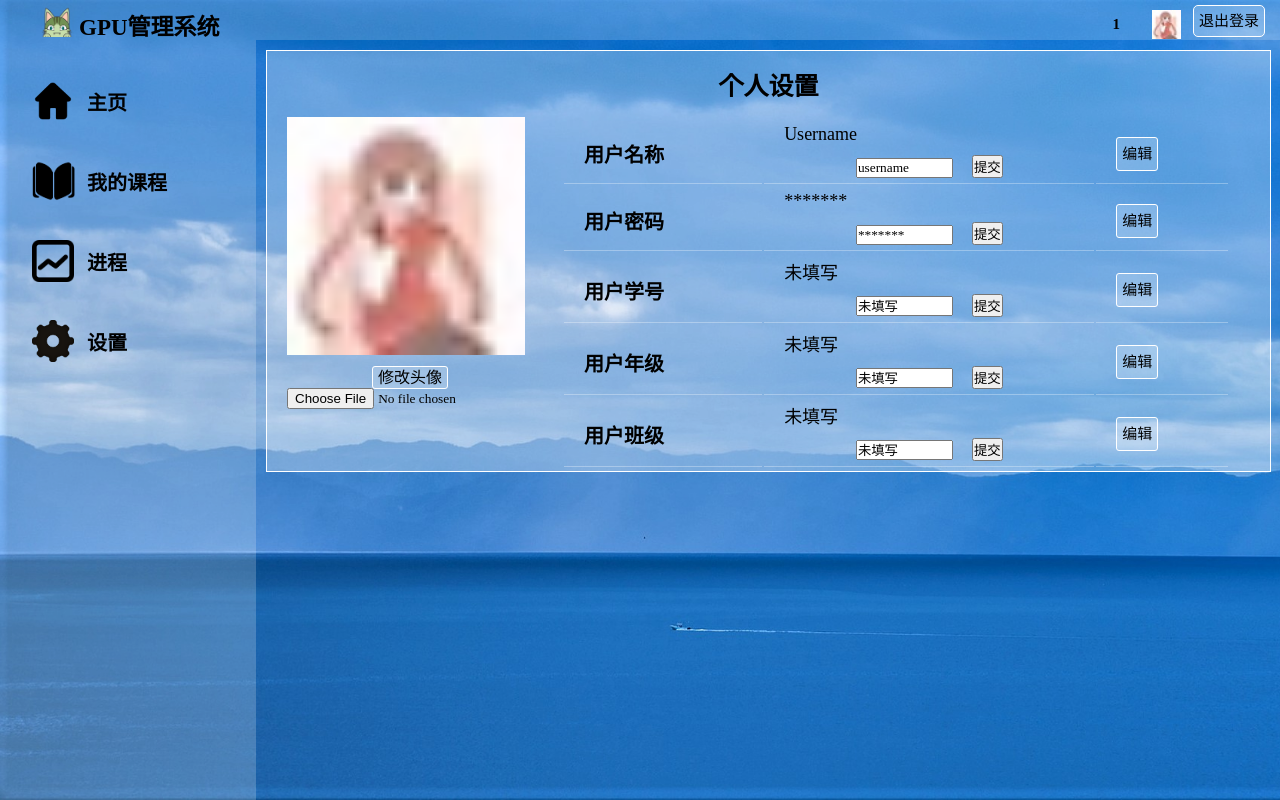
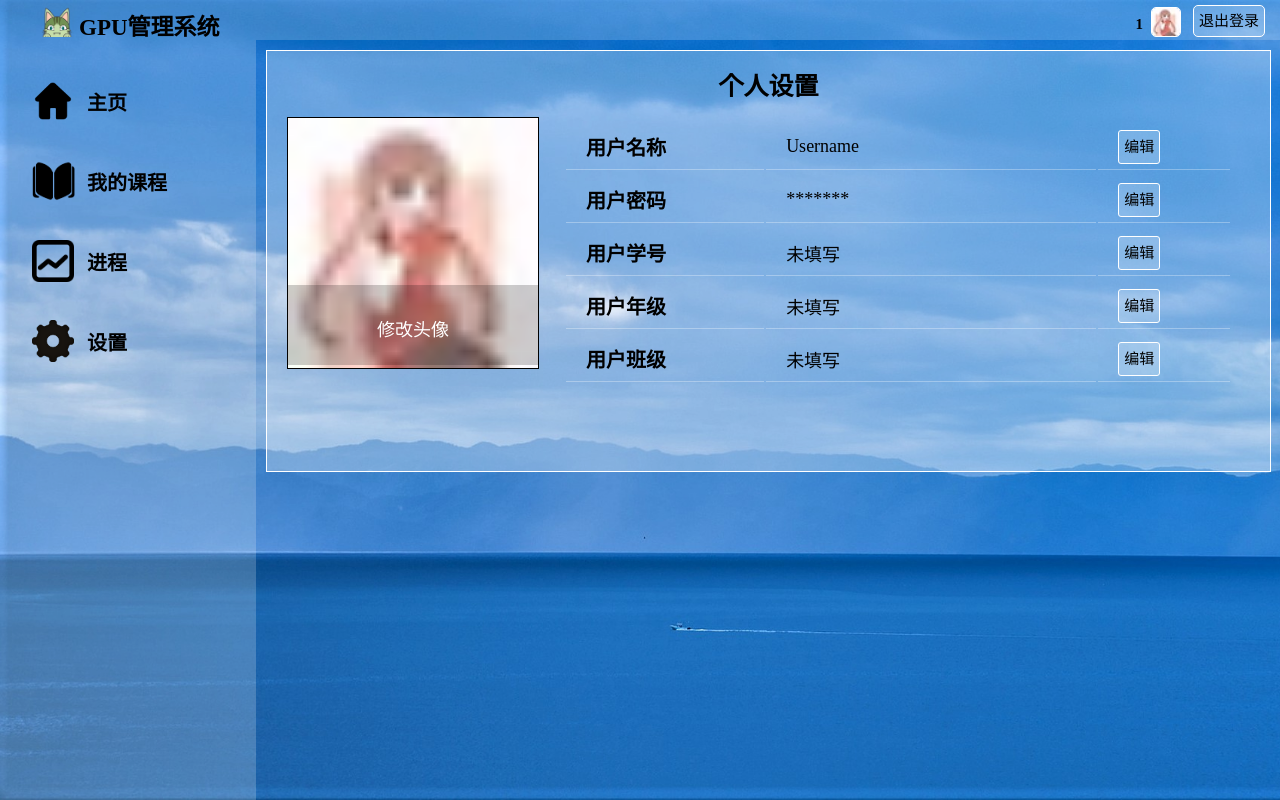
Before and after one commit to zamLily/software12, a Flask app: page /settings/ in a window 1280 px wide. Run offline with Flask 2, Linux system fonts and the light colour scheme; a user stored in the database is signed in.

Commit message:
pzq 6.18 学生端settings 课程页等

```diff
--- a/watchlist/static/style.css
+++ b/watchlist/static/style.css
@@ -58,8 +58,11 @@
 	/*border: 1px solid;*/
 }
 #user_img img{
+	margin-top:-15px;
 	width: 95%;
 	height:95%;
+	border: 1px solid white;
+	border-radius: 5px;
 }
 
 #user_name {
@@ -67,18 +70,17 @@
 	width: 80px;
 	height: 88%;
 	float: right;
-	margin:1px 0 1px -5px;
+	margin:1px -23px 1px 0;
 	padding: 1px;
 	color: black;
 	text-align: right;
+	/*border:1px solid;*/
 }
 #user_name span{
 	font-size: 15px;
 	font-weight: bold;
-	text-align: right;
+	/*text-align: right;*/
 }
-
-
 
 #logo {
 	height: 100%;
@@ -759,24 +776,52 @@
 	margin: 10px;
 	height: 250px;
 	width: 250px;
+	border:1px solid;
 }
 #setting_img img{
-	width: 95%;
-	height:95%;
+	width: 100%;
+	height:100%;
 	margin-bottom: 5px;
 }
 #setting_img span{
+	position:;
 	text-align: center;
-	margin-left: 85px;
-	margin-top: 5px;
+/*	margin-left: 85px;
+	margin-top: -55px;*/
 	text-decoration: none;
-	border: 1px solid white;
-	padding: 2px 5px;
-	background: rgba(255, 255, 255, 0.2);
-	border-radius: 3px;
+	/*border: 1px solid white;*/
+	background: rgba(0,0,0,0.2);
+	position:absolute;
+	top:285px;
+	left:22.5%;
+	width:250px;
+    height:80px;
+    z-index: 1;
+    line-height: 500%;
+    color: (255,255,255,0.2);
+    font-size: 18px;
+    color: white;
+    /*border:1px solid;*/
+}
+#setting_img :hover{
+	display:
 }
 #setting_img a{
 	text-decoration: none;
+}
+
+#upload {
+	position:absolute;
+	top:265px;
+	left:22.5%;
+	width:250px;
+    height:100px;
+    z-index: 1;
+    border:1px solid;
+    opacity: 0;
+}
+#upload:hover{
+    cursor: pointer;
 }
 
 
@@ -793,3 +838,35 @@
 	border:1px solid white;
 	border-radius: 3px;
 }
+.setting_button:hover{cursor: pointer;}
+#usernameedit{
+	margin:0;
+	padding:0;
+}
+#usernameedit p{
+	color:white;
+	overflow:hidden;
+	height:0;
+	display:block;
+	float:right;
+	margin-top:-22px;
+	/*margin-left:2%;*/
+	font-size:15px;
+	line-height: 30px;
+	color:black;
+	/*border:1px solid;*/
+	/*border-radius: 3px;
+	background: rgba(255, 255, 255, 0.2);*/
+}
+#usernameedit p[open]{height:auto;}
+
+#user_name_button{
+	margin:5px 0 0 0 ;
+	padding:0 5px;
+	font-size:13px;
+	float:right;
+	background: rgba(255, 255, 255, 0.2);
+	color:black;
+	border:1px solid white;
+	border-radius: 2px;
+}
```
Also changed, not shown: other parts of watchlist/static/style.css (+26 -11 lines).
